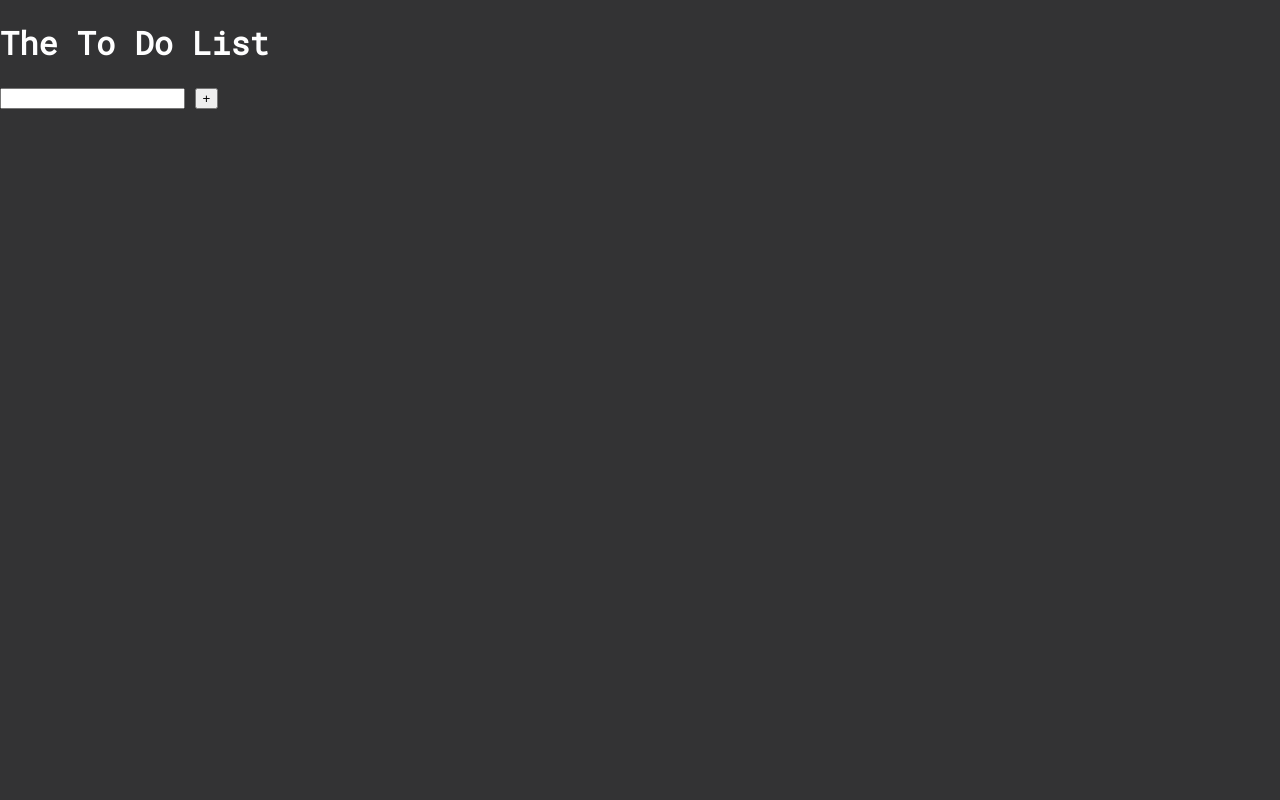
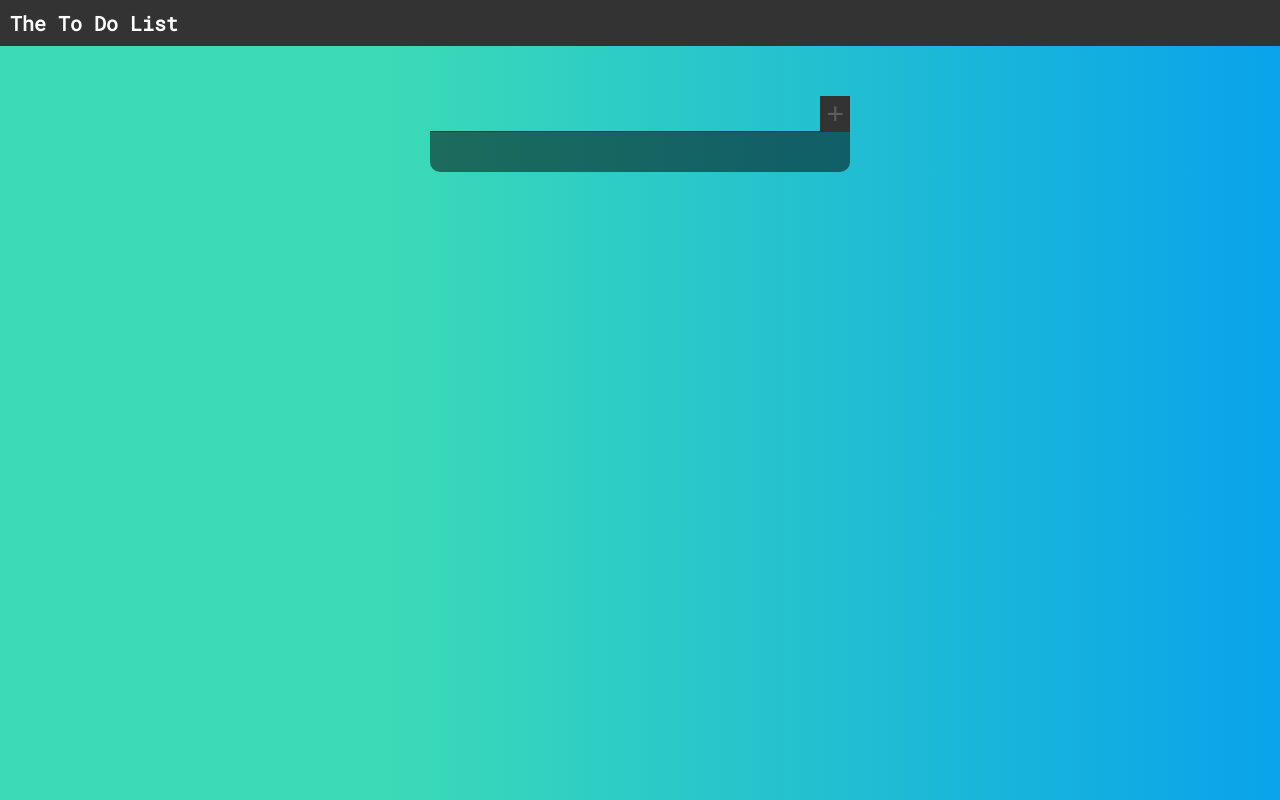
Before and after one commit to Criiis/ToDoWebPage, a website: page index.html in a window 1280 px wide. Drawn offline with Linux system fonts and the light colour scheme.

Commit message:
start style

```diff
--- /dev/null
+++ b/styles/_form.scss
@@ -0,0 +1,42 @@
+form {
+    width: 100%;
+    display: flex;
+
+
+    input[type=text] {
+        width: 100%;
+        appearance: none;
+        border: none;
+        background-color: transparent;
+        border-bottom: 1px solid $darkColor;
+        margin: 0;
+        font-size: 30px;
+        padding: 0;
+        color: white;
+        &:focus {
+            outline: none;
+        }
+    }
+
+
+    .btn {
+        appearance: none;
+        font-size: 30px;
+        margin: 0;
+        border: none;
+        cursor: pointer;
+        &.btn-primary {
+            background-color: $darkColor;
+            color: $iconColor;
+            transition: color 0.2s ease-in-out;
+            &:hover {
+                color:#58edb3;
+            }
+        }
+        &:focus {
+            outline: none;
+        }
+    }
+
+
+}
--- /dev/null
+++ b/styles/_header.scss
@@ -0,0 +1,8 @@
+header {
+    background: $darkColor;
+    padding: 10px;
+    h1 {
+        margin: 0;
+        font-size: 20px;
+    }
+}
--- /dev/null
+++ b/styles/_list.scss
@@ -0,0 +1,11 @@
+ul.to-do-list {
+    // list-style: none;
+    padding: 20px 10px 20px 30px;
+    margin: 0;
+    background-color: rgba(0,0,0,0.5);
+    border-bottom-right-radius: 10px;
+    border-bottom-left-radius: 10px;
+    li {
+        cursor: pointer;
+    }
+}
--- /dev/null
+++ b/styles/_variables.scss
@@ -0,0 +1,5 @@
+$darkColor: #333333;
+$iconColor: #5d5d5d;
+
+$gradientOneColor1: rgba(9,163,235,1);
+$gradientOneColor2: rgba(59,219,183,1);
--- a/styles/style.scss
+++ b/styles/style.scss
@@ -1,10 +1,31 @@
+@import 'variables.scss';
 @import url('https://fonts.googleapis.com/css2?family=Roboto+Mono&display=swap');
-$darkColor: #333334;
 
 body {
 	margin: 0;
 	padding: 0;
 	color: white;
 	font-family: 'Roboto Mono', monospace;
-	background-color: $darkColor;
+	background: linear-gradient(90deg, $gradientOneColor2 30%, $gradientOneColor1 100%);
+	* {
+		box-sizing: border-box;
+	}
 }
+
+.container {
+	display: flex;
+	flex-direction: column;
+	align-items: center;
+	justify-content: flex-start;
+	align-content: center;
+	margin-top: 50px;
+	.inner {
+		max-width: 450px;
+		width: 100%;
+		padding: 0 15px;
+	}
+}
+
+@import 'header.scss';
+@import 'form.scss';
+@import 'list.scss';
```
Also changed, not shown: build/css/style.css.
